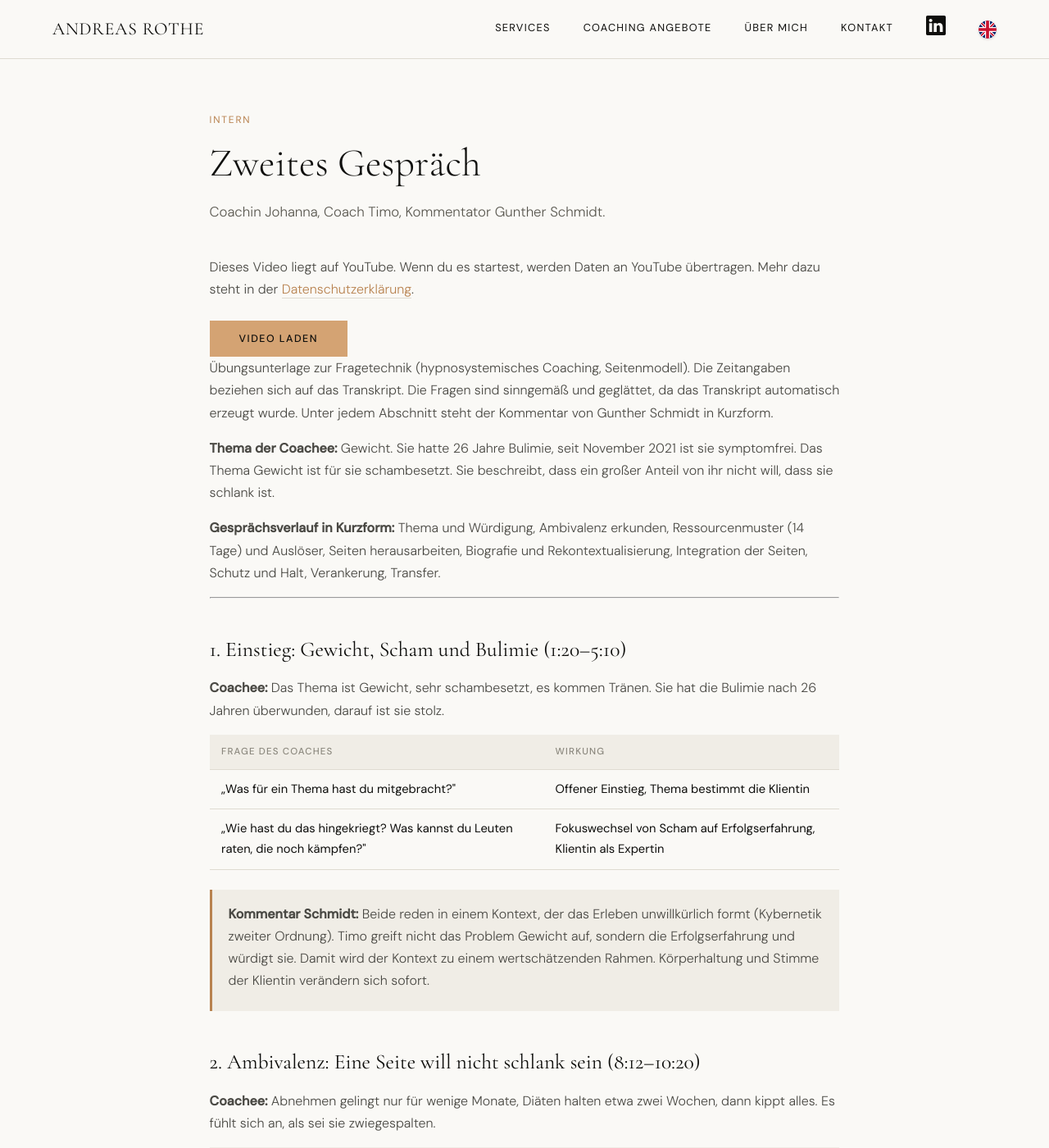
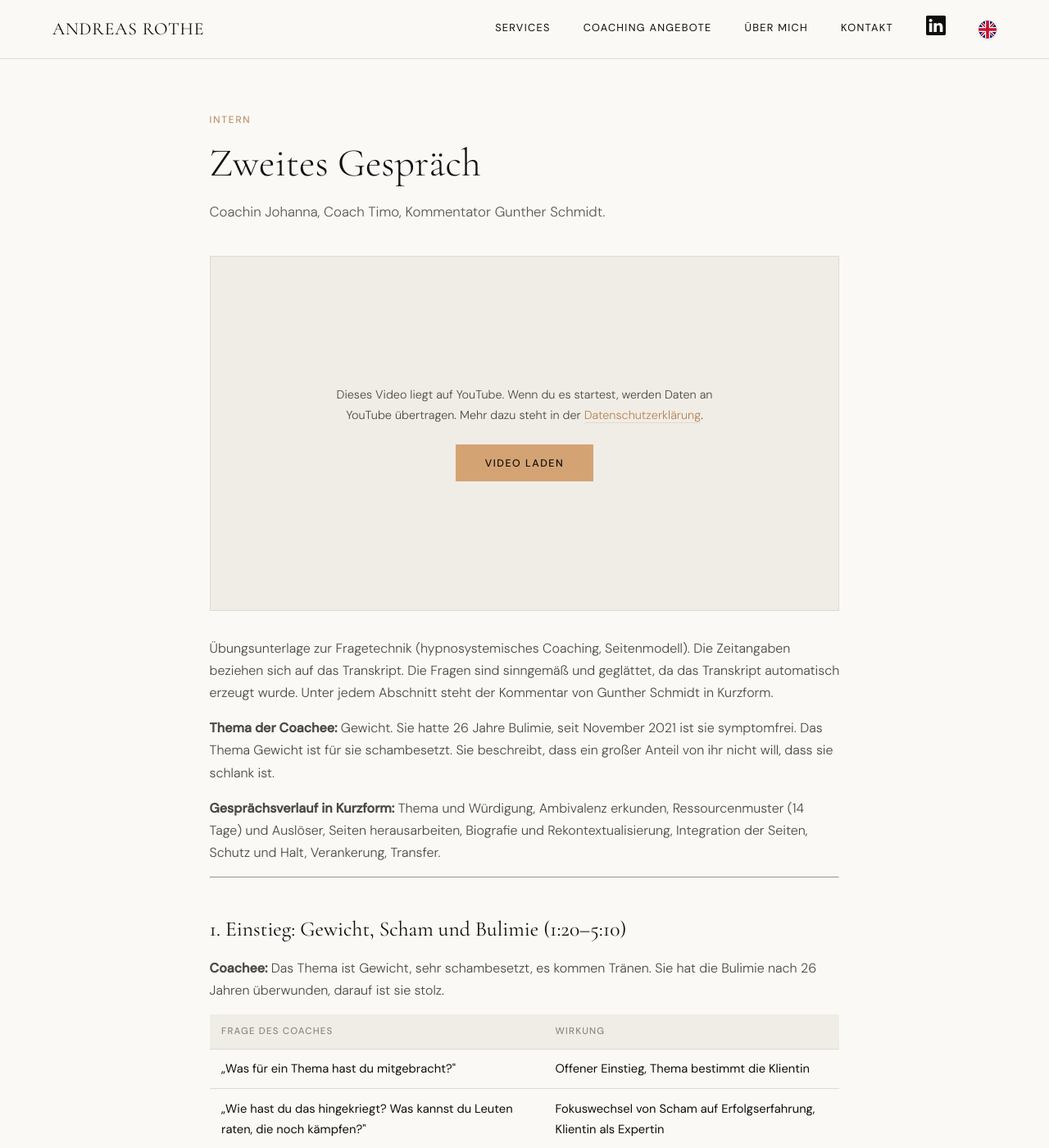
Before and after one commit to arothe161/andreasrothe, a Jekyll site: the page built from intern/hypnosystemischer-ansatz-coaching-2.html, in a window 1280 px wide and 1400 px high. Shown: the whole window at 82% size. Built offline with Jekyll 4.4.1, drawn with Linux system fonts in a browser that asks for light colours.

Commit message:
intern.css aktualisieren

```diff
--- a/assets/css/intern.css
+++ b/assets/css/intern.css
@@ -115,3 +115,19 @@
   .blog-container { padding: calc(var(--nav-h) + 3rem) 5vw 4rem; }
   .blog-card { padding: 1.5rem; }
 }
+.video-consent {
+  aspect-ratio: 16 / 9;
+  width: 100%;
+  margin: 1.5rem 0 2rem;
+  background: var(--stone);
+  border: 1px solid var(--border);
+  display: flex;
+  flex-direction: column;
+  align-items: center;
+  justify-content: center;
+  text-align: center;
+  padding: 1.5rem;
+}
+.video-consent p { max-width: 460px; font-size: 0.9rem; }
+.video-consent.is-loaded { padding: 0; border: 0; background: none; display: block; }
+.video-consent iframe { width: 100%; height: 100%; border: 0; display: block; }
```
